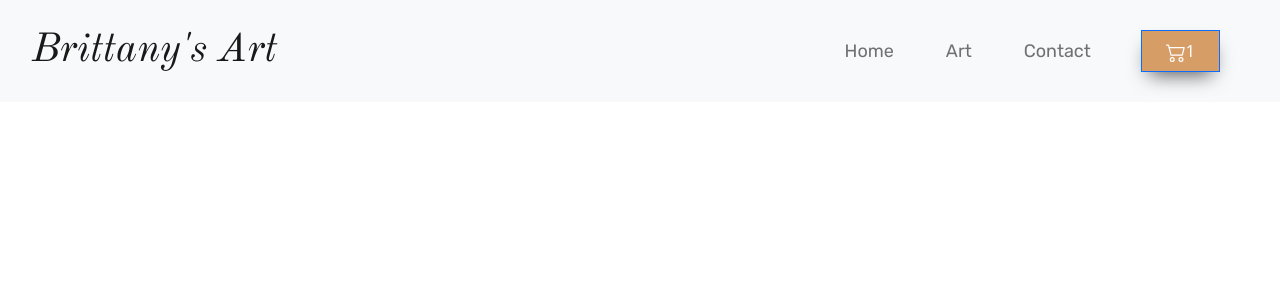
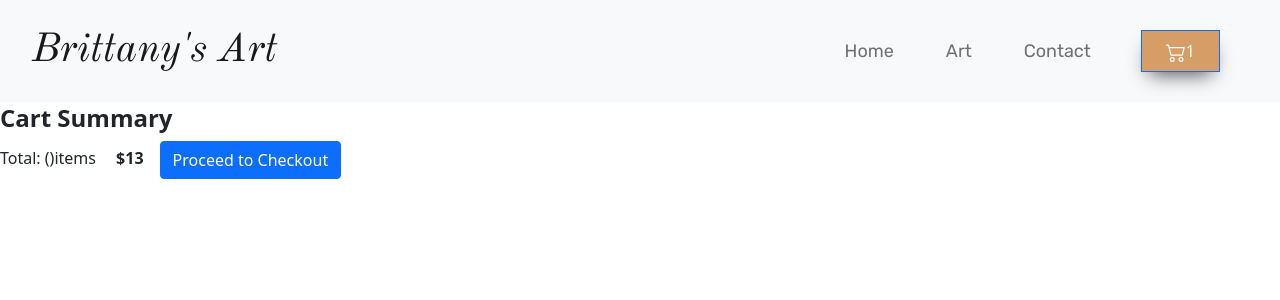
Before and after one commit to SethY8s/BrittanyShop, a React (Create React App) app: page /cart in a window 1280 px wide. Shown: the top 300 px of the page. Built offline with nearby package versions, Linux system fonts and the light colour scheme.

Commit message:
route to cart works

```diff
--- a/src/components/App.js
+++ b/src/components/App.js
@@ -1,11 +1,18 @@
+import { BrowserRouter as Router, Routes, Route } from 'react-router-dom';
 import NavBar from "./NavBar/NavBar";
 import Intro from "./intro/Intro";
+import Cart from './cart/Cart';
 
 function App() {
   return <div className="App">
+
     <NavBar />
     <Intro />
-
+    <Router>
+      <Routes>
+      <Route path="/cart" element={<Cart />} />
+      </Routes>
+    </Router>
 
   </div>;
 }
--- /dev/null
+++ b/src/components/cart/Cart.jsx
@@ -0,0 +1,22 @@
+import React from 'react'
+import cartCSS from './cart.module.css'
+import { Button } from 'react-bootstrap'
+
+export default function Cart() {
+  return (
+    <div className={cartCSS.checkoutContainer}>
+          <h4>
+            {' '}
+            <b>Cart Summary</b>
+          </h4>
+
+          <span>
+            Total: ()items{' '}
+            <span className="m-3">
+              <b>$13</b>
+            </span>
+          </span>
+          <Button>Proceed to Checkout</Button>
+        </div>
+  )
+}
--- /dev/null
+++ b/src/components/cart/cart.module.css
@@ -0,0 +1,3 @@
+.checkoutContainer{
+    margin-top: 5rem;
+}
```
